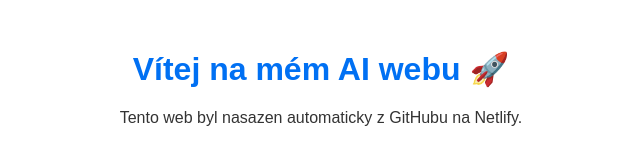
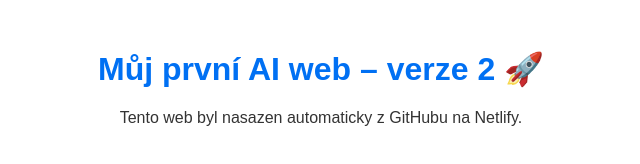
Before and after one commit to thiefbusiAI/ai-web-demo, a plain HTML site: page index.html in a window 1280 px wide. Shown: the whole page, without its empty margins (319-959 px from the left). Drawn offline with Linux system fonts and the light colour scheme.

Commit message:
Update index.html

```diff
--- a/index.html
+++ b/index.html
@@ -11,7 +11,7 @@
   </style>
 </head>
 <body>
-  <h1>Vítej na mém AI webu 🚀</h1>
+  <h1>Můj první AI web – verze 2 🚀</h1>
   <p>Tento web byl nasazen automaticky z GitHubu na Netlify.</p>
 </body>
 </html>
```
